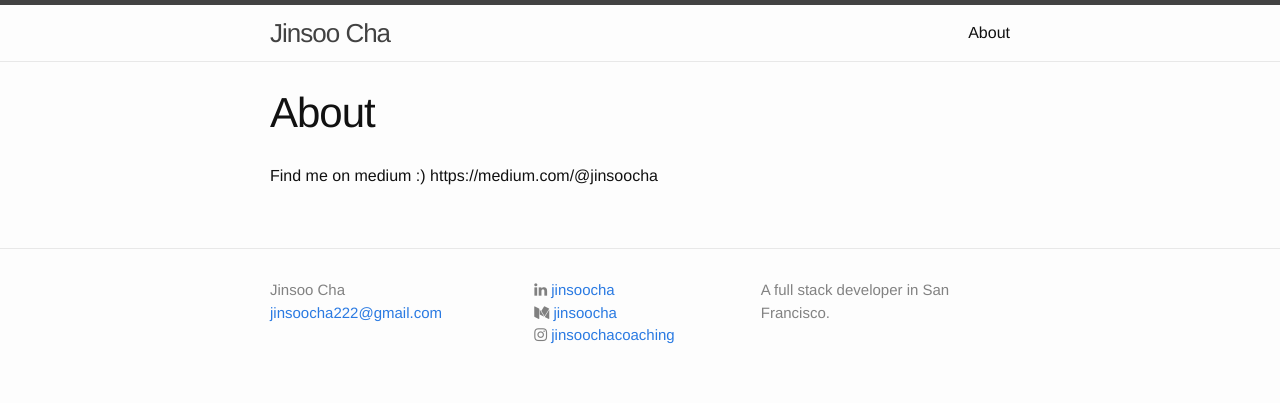
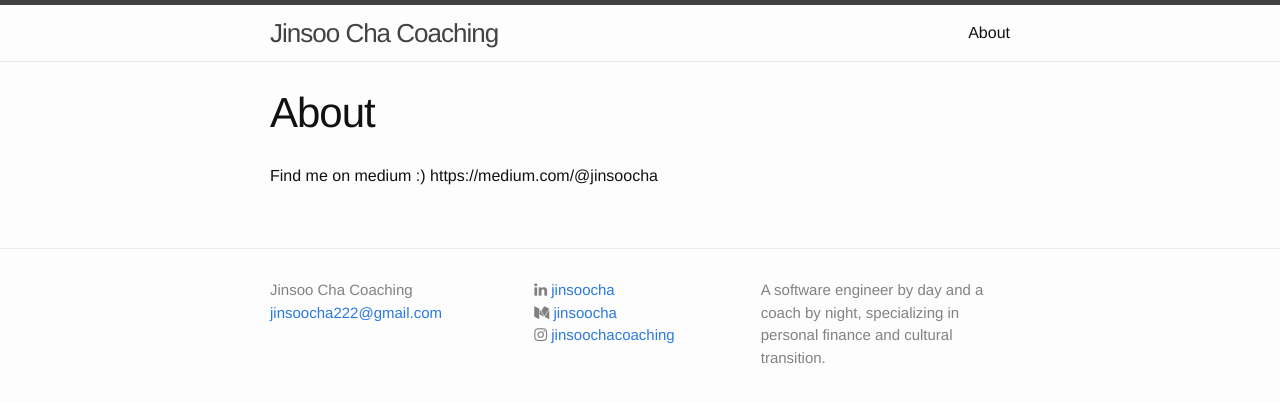
Before and after one commit to jinsoocha/jinsoocha.github.io, a Jekyll site: the page built from about.md, in a window 1280 px wide. Shown: the top 403 px of the page. Built offline with Jekyll 4.4.1, drawn with Linux system fonts in a browser that asks for light colours; nearby versions of some CDN libraries.

Commit message:
Update _config.yml

```diff
--- a/_config.yml
+++ b/_config.yml
@@ -6,14 +6,12 @@
 # 'jekyll serve'. If you change this file, please restart the server process.
 
 # Site settings
-title: Jinsoo Cha
+title: Jinsoo Cha Coaching
 email: jinsoocha222@gmail.com
 description: > # this means to ignore newlines until "baseurl:"
-  A full stack developer in San Francisco.
+  A software engineer by day and a coach by night, specializing in personal finance and cultural transition.
 baseurl: "" # the subpath of your site, e.g. /blog
 url: "jinsoocha.github.io" # the base hostname & protocol for your site
-github_username:  jinsoocha
-linkedin_username: jinsoocha
 
 # Build settings
 markdown: kramdown
```
